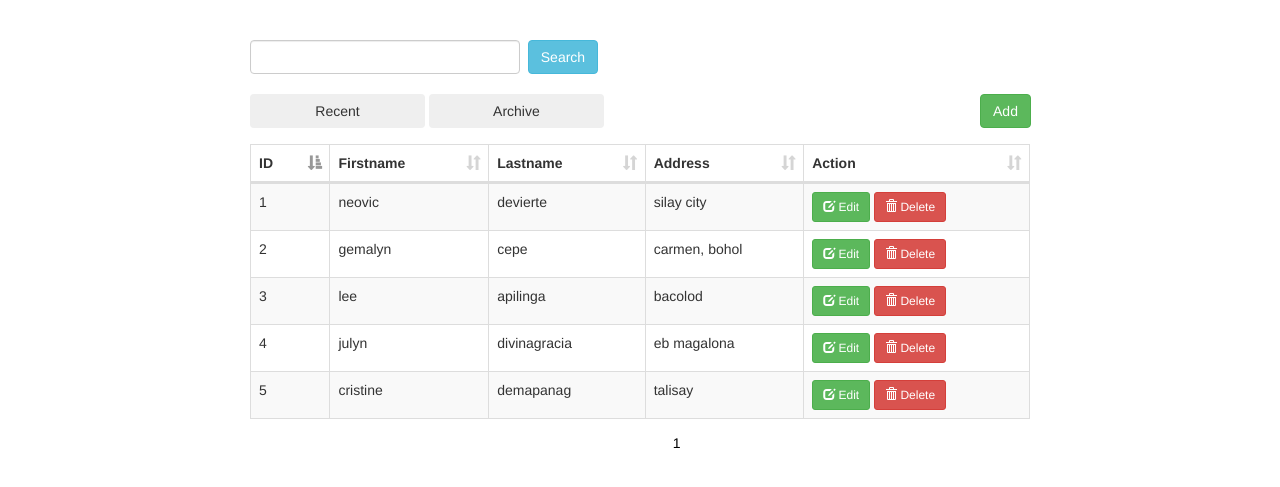
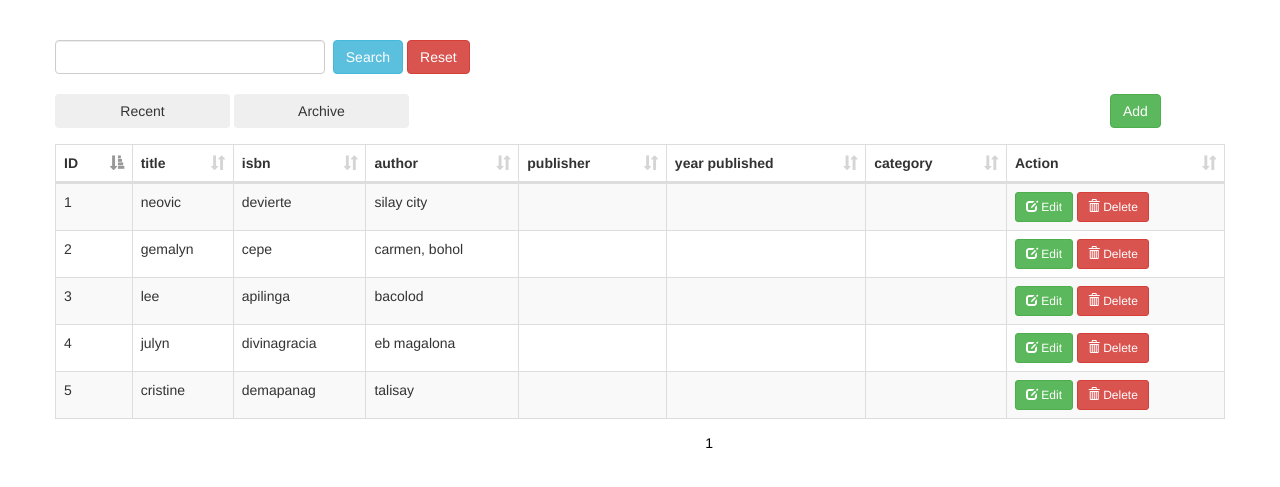
Before and after one commit to viktor-dimalanta/book_management, a PHP site: page / in a window 1280 px wide. Shown: the top 487 px of the page. Run offline with PHP 8.4, Linux system fonts and the light colour scheme; data comes from the database, SQL or seed files in the repository; data that the repository does not hold is empty.

Commit message:
fix crud functions

```diff
--- a/add_modal.php
+++ b/add_modal.php
@@ -11,26 +11,50 @@
 			<form method="POST" action="add.php">
 				<div class="row form-group">
 					<div class="col-sm-2">
-						<label class="control-label modal-label">Firstname:</label>
+						<label class="control-label modal-label">title:</label>
 					</div>
 					<div class="col-sm-10">
-						<input type="text" class="form-control" name="firstname" required>
+						<input type="text" class="form-control" name="title" required>
 					</div>
 				</div>
 				<div class="row form-group">
 					<div class="col-sm-2">
-						<label class="control-label modal-label">Lastname:</label>
+						<label class="control-label modal-label">isbn:</label>
 					</div>
 					<div class="col-sm-10">
-						<input type="text" class="form-control" name="lastname" required>
+						<input type="text" class="form-control" name="isbn" required>
 					</div>
 				</div>
 				<div class="row form-group">
 					<div class="col-sm-2">
-						<label class="control-label modal-label">Address:</label>
+						<label class="control-label modal-label">author:</label>
 					</div>
 					<div class="col-sm-10">
-						<input type="text" class="form-control" name="address" required>
+						<input type="text" class="form-control" name="author" required>
+					</div>
+				</div>
+				<div class="row form-group">
+					<div class="col-sm-2">
+						<label class="control-label modal-label">publisher:</label>
+					</div>
+					<div class="col-sm-10">
+						<input type="text" class="form-control" name="publisher" required>
+					</div>
+				</div>
+				<div class="row form-group">
+					<div class="col-sm-2">
+						<label class="control-label modal-label">year_published:</label>
+					</div>
+					<div class="col-sm-10">
+						<input type="text" class="form-control" name="year_published" required>
+					</div>
+				</div>
+				<div class="row form-group">
+					<div class="col-sm-2">
+						<label class="control-label modal-label">category:</label>
+					</div>
+					<div class="col-sm-10">
+						<input type="text" class="form-control" name="category" required>
 					</div>
 				</div>
             </div>
--- a/edit_delete_modal.php
+++ b/edit_delete_modal.php
@@ -12,26 +12,50 @@
 				<input type="hidden" class="form-control" name="id" value="<?php echo $row['id']; ?>">
 				<div class="row form-group">
 					<div class="col-sm-2">
-						<label class="control-label modal-label">Firstname:</label>
+						<label class="control-label modal-label">title:</label>
 					</div>
 					<div class="col-sm-10">
-						<input type="text" class="form-control" name="firstname" value="<?php echo $row['firstname']; ?>">
+						<input type="text" class="form-control" name="title" value="<?php echo $row['title']; ?>">
 					</div>
 				</div>
 				<div class="row form-group">
 					<div class="col-sm-2">
-						<label class="control-label modal-label">Lastname:</label>
+						<label class="control-label modal-label">isbn:</label>
 					</div>
 					<div class="col-sm-10">
-						<input type="text" class="form-control" name="lastname" value="<?php echo $row['lastname']; ?>">
+						<input type="text" class="form-control" name="isbn" value="<?php echo $row['isbn']; ?>">
 					</div>
 				</div>
 				<div class="row form-group">
 					<div class="col-sm-2">
-						<label class="control-label modal-label">Address:</label>
+						<label class="control-label modal-label">author:</label>
 					</div>
 					<div class="col-sm-10">
-						<input type="text" class="form-control" name="address" value="<?php echo $row['address']; ?>">
+						<input type="text" class="form-control" name="author" value="<?php echo $row['author']; ?>">
+					</div>
+				</div>
+				<div class="row form-group">
+					<div class="col-sm-2">
+						<label class="control-label modal-label">publisher:</label>
+					</div>
+					<div class="col-sm-10">
+						<input type="text" class="form-control" name="publisher" value="<?php echo $row['publisher']; ?>">
+					</div>
+				</div>
+				<div class="row form-group">
+					<div class="col-sm-2">
+						<label class="control-label modal-label">year_published:</label>
+					</div>
+					<div class="col-sm-10">
+						<input type="text" class="form-control" name="year_published" value="<?php echo $row['year_published']; ?>">
+					</div>
+				</div>
+				<div class="row form-group">
+					<div class="col-sm-2">
+						<label class="control-label modal-label">category:</label>
+					</div>
+					<div class="col-sm-10">
+						<input type="text" class="form-control" name="category" value="<?php echo $row['category']; ?>">
 					</div>
 				</div>
             </div>
@@ -56,7 +80,7 @@
             </div>
             <div class="modal-body">
             	<p class="text-center">Are you sure you want to Delete</p>
-				<h2 class="text-center"><?php echo $row['firstname'].' '.$row['lastname']; ?></h2>
+				<h2 class="text-center"><?php echo $row['title'].' '.$row['isbn']; ?></h2>
 			</div>
             <div class="modal-footer">
                 <button type="button" class="btn btn-default" data-dismiss="modal"><span class="glyphicon glyphicon-remove"></span> Cancel</button>
--- a/index.php
+++ b/index.php
@@ -33,12 +33,16 @@
 			border: 0;
 			background-color: unset;
 		}
+
+		body > div.container > div > div{
+			margin-left:0px;
+		}
 	</style>
 </head>
 <body>
 <div class="container">
 	<div class="row">
-		<div class="col-sm-8 col-sm-offset-2">
+		<div class="col-sm-12 col-sm-offset-2">
 			<div class="row">
 			<?php
 				if(isset($_SESSION['error'])){
@@ -71,6 +75,9 @@
 				<button type="button" class="btn btn-info" id="search">
 					Search
 				</button>
+				<button type="button" class="btn btn-danger" id="reset">
+					Reset
+				</button>
 				<br><br>
 				<div class="col-lg-12" style="padding: 0px;">
     		        <div class="float-left col-lg-10" style="padding: 0px;">
@@ -96,9 +103,12 @@
 				<table id="myTable" class="table table-bordered table-striped">
 					<thead>
 						<th>ID</th>
-						<th>Firstname</th>
-						<th>Lastname</th>
-						<th>Address</th>
+						<th>title</th>
+						<th>isbn</th>
+						<th>author</th>
+						<th>publisher</th>
+						<th>year published</th>
+						<th>category</th>
 						<th>Action</th>
 					</thead>
 					<tbody>
@@ -112,9 +122,12 @@
 								echo
 								"<tr>
 									<td>".$row['id']."</td>
-									<td>".$row['firstname']."</td>
-									<td>".$row['lastname']."</td>
-									<td>".$row['address']."</td>
+									<td>".$row['title']."</td>
+									<td>".$row['isbn']."</td>
+									<td>".$row['author']."</td>
+									<td>".$row['publisher']."</td>
+									<td>".$row['year_published']."</td>
+									<td>".$row['category']."</td>
 									<td>
 										<a href='#edit_".$row['id']."' class='btn btn-success btn-sm' data-toggle='modal'><span class='glyphicon glyphicon-edit'></span> Edit</a>
 										<a href='#delete_".$row['id']."' class='btn btn-danger btn-sm' data-toggle='modal'><span class='glyphicon glyphicon-trash'></span> Delete</a>
@@ -130,9 +143,9 @@
 							// 	echo
 							// 	"<tr>
 							// 		<td>".$row['id']."</td>
-							// 		<td>".$row['firstname']."</td>
-							// 		<td>".$row['lastname']."</td>
-							// 		<td>".$row['address']."</td>
+							// 		<td>".$row['title']."</td>
+							// 		<td>".$row['isbn']."</td>
+							// 		<td>".$row['author']."</td>
 							// 		<td>
 							// 			<a href='#edit_".$row['id']."' class='btn btn-success btn-sm' data-toggle='modal'><span class='glyphicon glyphicon-edit'></span> Edit</a>
 							// 			<a href='#delete_".$row['id']."' class='btn btn-danger btn-sm' data-toggle='modal'><span class='glyphicon glyphicon-trash'></span> Delete</a>
@@ -177,7 +190,14 @@ $(document).ready(function(){
 		oTable.search($("#searchField").val()).draw() ;
 	});
 
-	table.search("").draw();
+	$( "#reset" ).click(function() {
+		//oTable.draw(true);
+		//oTable.search().draw() ;
+		location.reload();
+
+	});
+
+	//table.search("").draw(true);
 });
 </script>
 </body>
```
Also changed, not shown: add.php (+7 -4 lines), edit.php (+7 -4 lines), mydatabase.sql (+4 -4 lines), print_pdf.php (+15 -9 lines), 1 other file.
